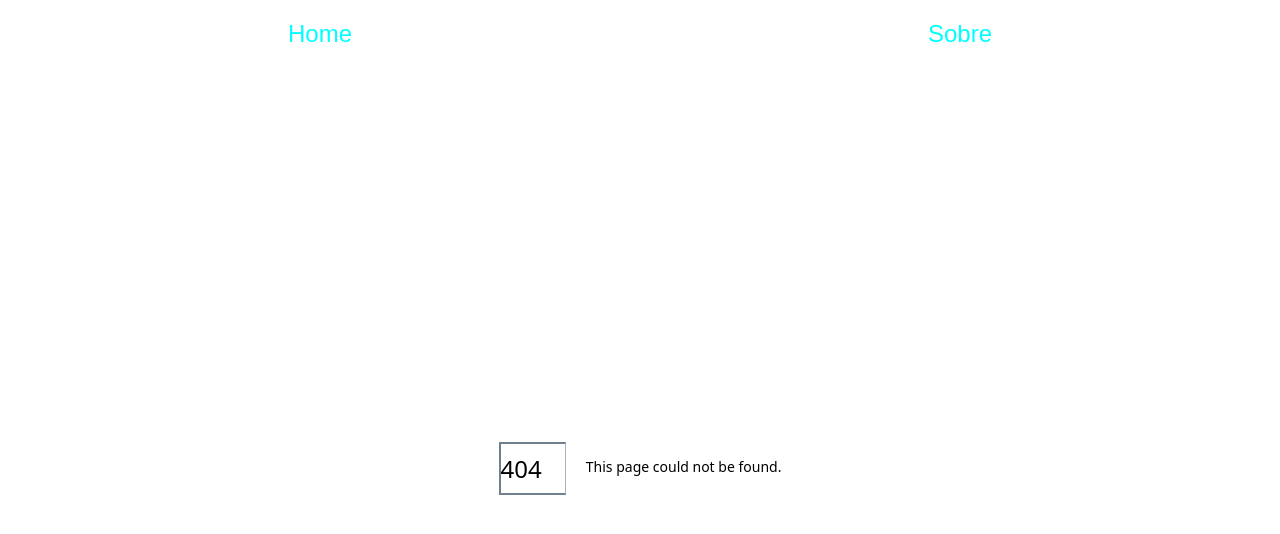
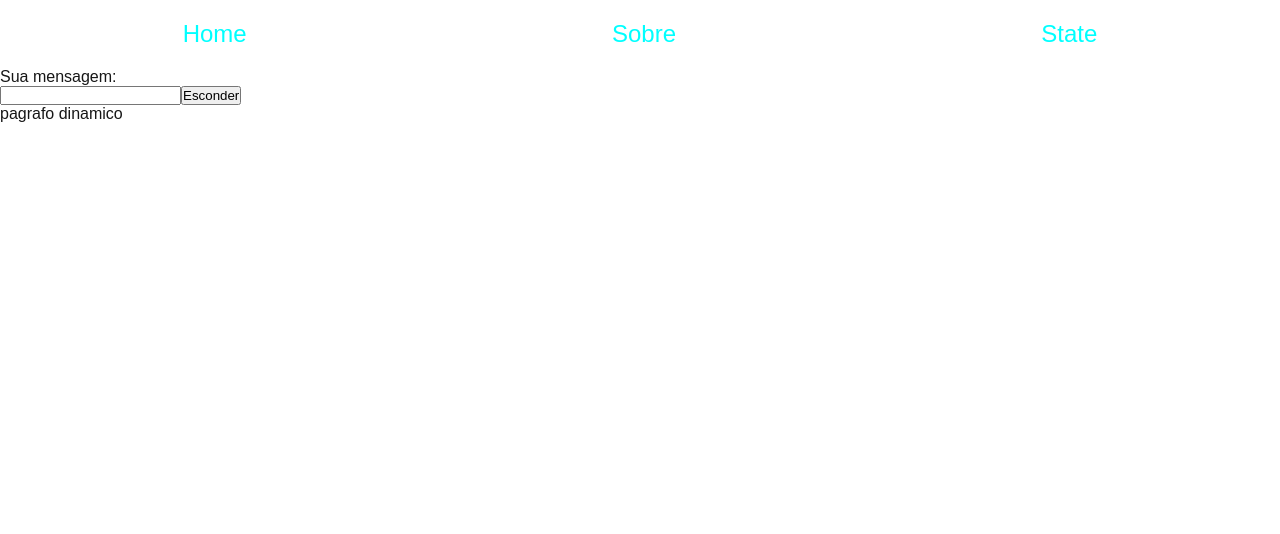
Before and after one commit to Andre1753J/Front-end-II, a Next.js app in the folder front-end-2/projeto-frontend/: page /state in a window 1280 px wide. Before the commit this address had no page. Shown: the top 534 px of the page. Built offline with nearby package versions, Linux system fonts and the light colour scheme.

Commit message:
useState

```diff
--- /dev/null
+++ b/front-end-2/projeto-frontend/src/app/state/page.js
@@ -0,0 +1,36 @@
+'use client'
+import { useState } from "react"
+
+export default function State() {
+    const [msg, setMsg] = useState('');
+    const [mostrarDiv, setMostrarDiv] = useState(true);
+
+    // const alterarMsg = () => {
+    //     setMsg('nye')
+    //     console.log('msg: ' + msg)
+    // }
+
+    const manipularInpit = (evento) => {
+        console.log(evento.target.value);
+        setMsg(evento.target.value);
+    }
+
+    return (
+        <div>
+            {/* <p>{msg}</p>
+            <button onClick={alterarMsg}>Alterar</button> */}
+            <p>Sua mensagem: {msg}</p>
+            <input type="text" onChange={manipularInpit} />
+
+            <button onClick={()=>setMostrarDiv(!mostrarDiv)}>{mostrarDiv? 'Esconder':'Mostrar'}</button>
+            {/* faz com que o botam troque o valor escrito*/}
+            {mostrarDiv && (
+                // mostarDiv && faz com que esse paragrafo apareça ou desapareça
+                <div>
+                <p>pagrafo dinamico</p>
+                </div>
+            )
+            }
+        </div>
+    )
+}
--- a/front-end-2/projeto-frontend/src/components/Header/index.js
+++ b/front-end-2/projeto-frontend/src/components/Header/index.js
@@ -21,6 +21,9 @@ export default function Header() {
                     <li className={styles.lit}>
                         <Link href='/sobre'>Sobre</Link>
                     </li>
+                    <li className={styles.lit}>
+                        <Link href='/state'>State</Link>
+                    </li>
                 </ul>
             </nav>
         </header>
```
